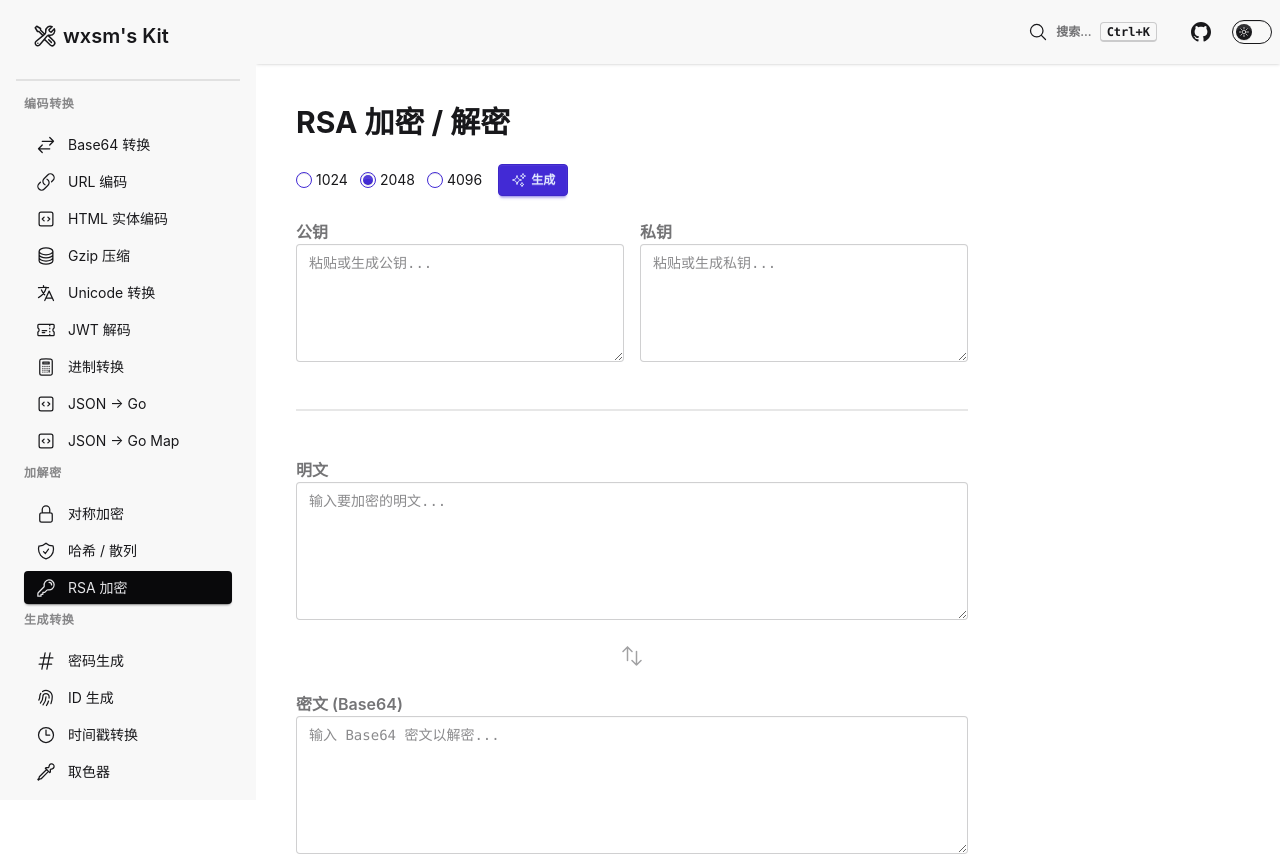
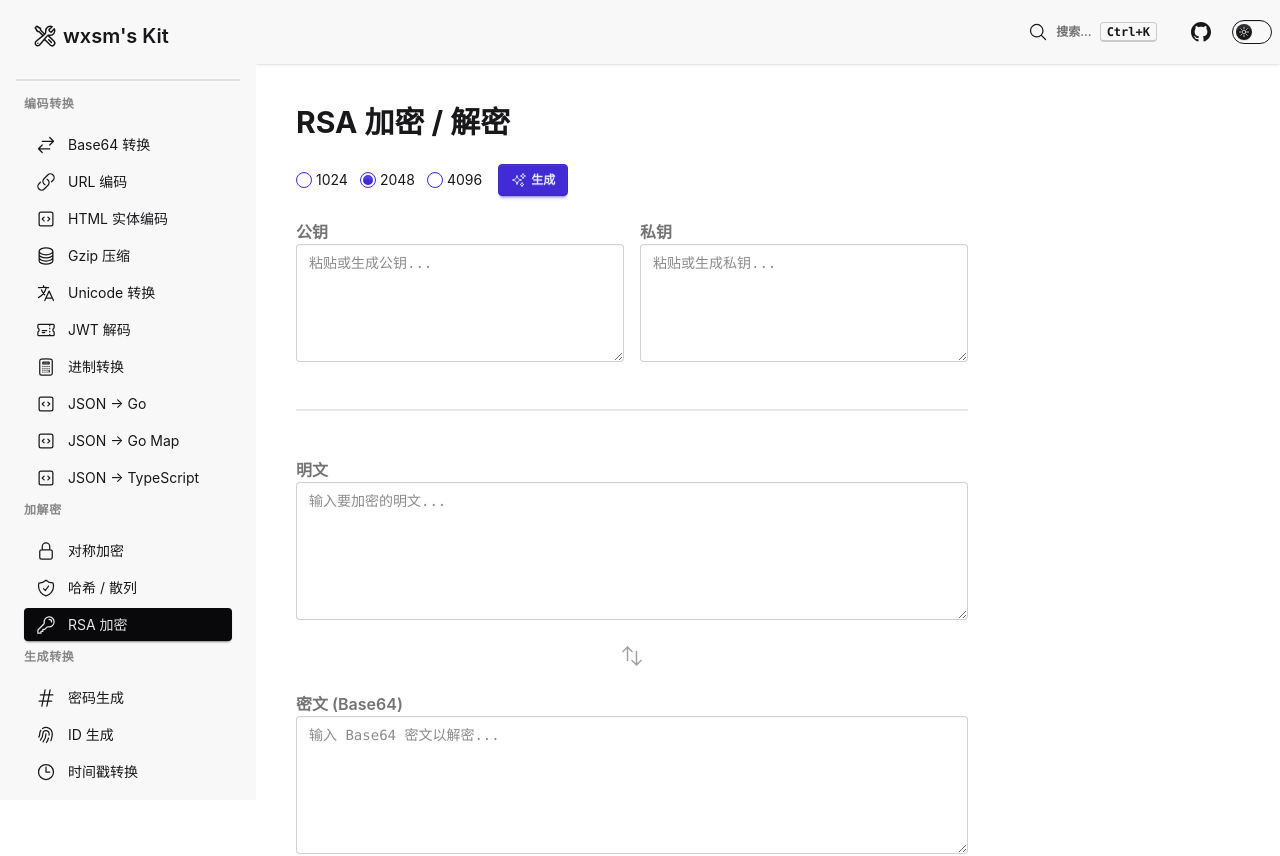
Before and after one commit to wxsms/tools, a Vue app: page /rsa in a window 1280 px wide. Shown: the top 856 px of the page. Built offline with nearby package versions, Linux system fonts and the light colour scheme; no server answers.

Commit message:
feat(json-to-ts): wire route, meta, and sidebar entry
Co-Authored-By: zhipu/glm-5.2 <zai-org@claude-code-best.win>

```diff
--- a/src/router.js
+++ b/src/router.js
@@ -13,6 +13,7 @@ const components = {
   '/json': () => import('./tools/json/Json.vue'),
   '/json-to-go': () => import('./tools/json-to-go/JsonToGo.vue'),
   '/json-to-go-map': () => import('./tools/json-to-go-map/JsonToGoMap.vue'),
+  '/json-to-ts': () => import('./tools/json-to-ts/JsonToTs.vue'),
   '/file-base64': () => import('./tools/file-base64/FileBase64.vue'),
   '/rsa': () => import('./tools/rsa/Rsa.vue'),
   '/url-encode': () => import('./tools/url-encode/UrlEncode.vue'),
--- a/src/routes.js
+++ b/src/routes.js
@@ -9,6 +9,7 @@ export default [
   { path: '/json', meta: { title: 'JSON 校验', description: 'JSON 校验、树形查看、格式化、压缩、Unicode 与转义转换' } },
   { path: '/json-to-go', meta: { title: 'JSON → Go', description: '将 JSON 样本转换为 Go 结构体定义，支持 omitempty' } },
   { path: '/json-to-go-map', meta: { title: 'JSON → Go Map', description: '将 JSON 转换为 Go map[string]interface{} 字面量' } },
+  { path: '/json-to-ts', meta: { title: 'JSON → TypeScript', description: '将 JSON 样本转换为 TypeScript 类型定义，支持 interface / type 别名切换' } },
   { path: '/file-base64', meta: { title: '文件转 Base64', description: '文件与 Base64 互转，支持图片预览' } },
   { path: '/rsa', meta: { title: 'RSA 加密', description: 'RSA 密钥生成、加密与解密' } },
   { path: '/url-encode', meta: { title: 'URL 编码', description: 'URL 编码与解码，支持批量处理' } },
--- a/src/tools.js
+++ b/src/tools.js
@@ -100,6 +100,12 @@ export const toolGroups = [
         name: 'JSON → Go Map',
         path: '/json-to-go-map',
         desc: '将 JSON 转换为 Go map[string]interface{} 字面量',
+        icon: CodeBracketSquareIcon,
+      },
+      {
+        name: 'JSON → TypeScript',
+        path: '/json-to-ts',
+        desc: '将 JSON 样本转换为 TypeScript 类型定义，支持 interface / type 别名切换',
         icon: CodeBracketSquareIcon,
       },
     ],
```
